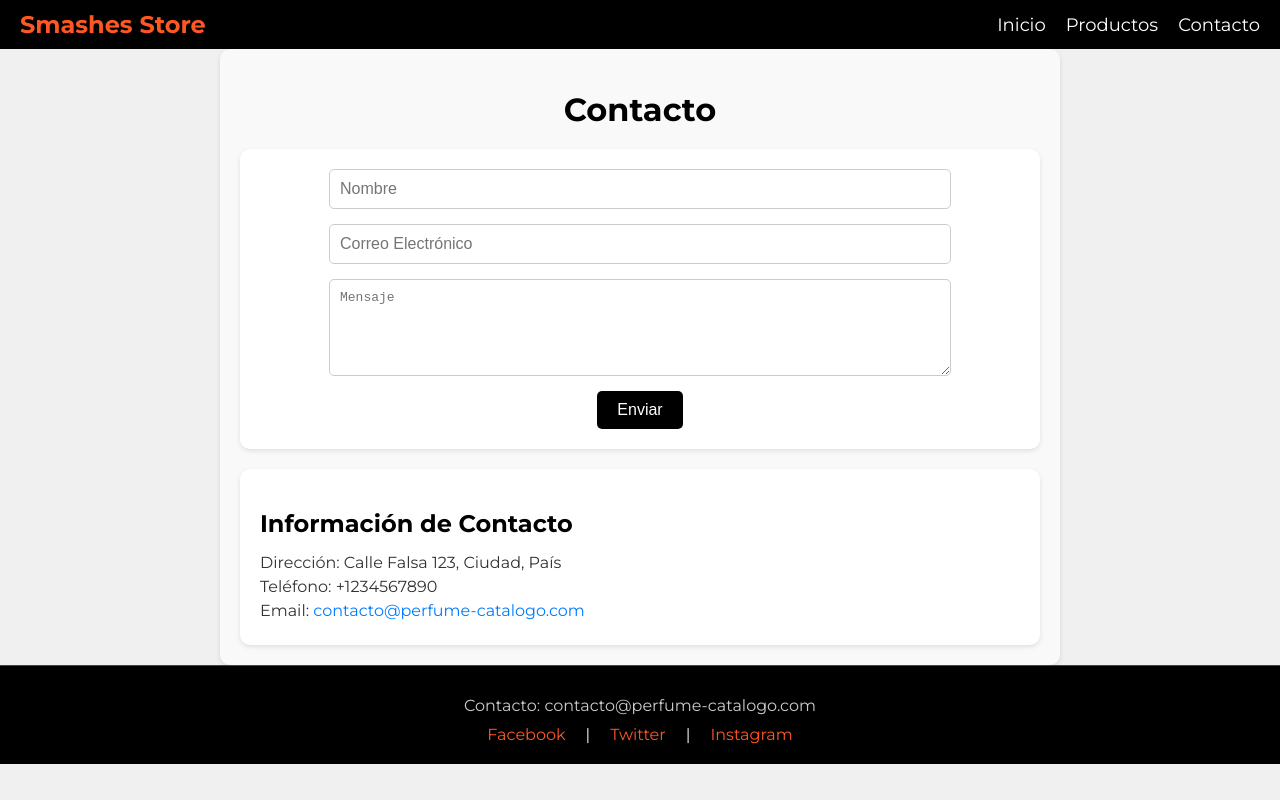
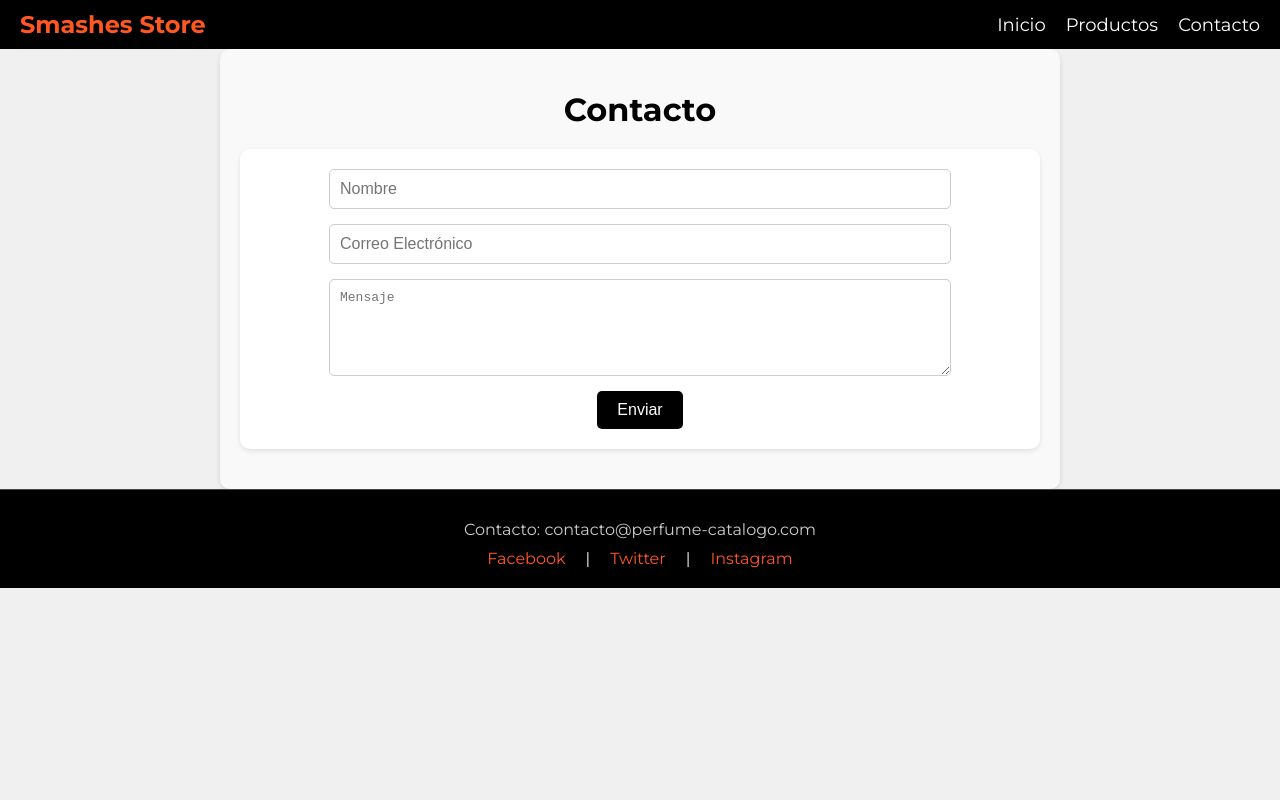
Before and after one commit to Mulix27/perfume-catalog, a React (Create React App) app: page /contact in a window 1280 px wide. Built offline with nearby package versions, Linux system fonts and the light colour scheme.

Commit message:
Eliminación de contacto

```diff
--- a/src/pages/Contact/Contact.js
+++ b/src/pages/Contact/Contact.js
@@ -13,12 +13,6 @@ const Contact = () => {
         <textarea placeholder="Mensaje" rows="5"></textarea>
         <button type="submit">Enviar</button>
       </div>
-      <div className="contact-info">
-        <h2>Información de Contacto</h2>
-        <p>Dirección: Calle Falsa 123, Ciudad, País</p>
-        <p>Teléfono: +1234567890</p>
-        <p>Email: <a href="mailto:contacto@perfume-catalogo.com">contacto@perfume-catalogo.com</a></p>
-      </div>
     </div>
   );
 };
```
